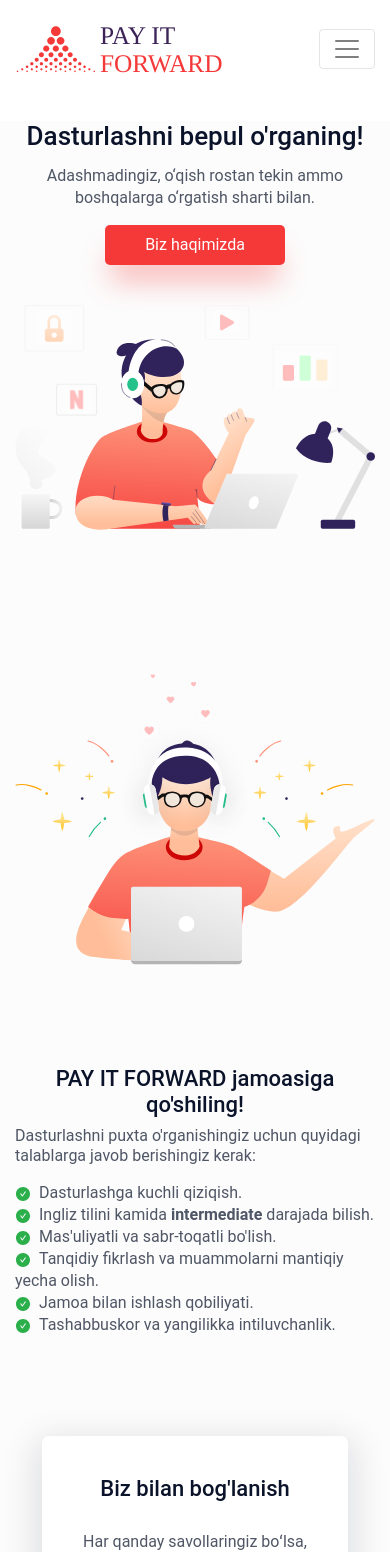
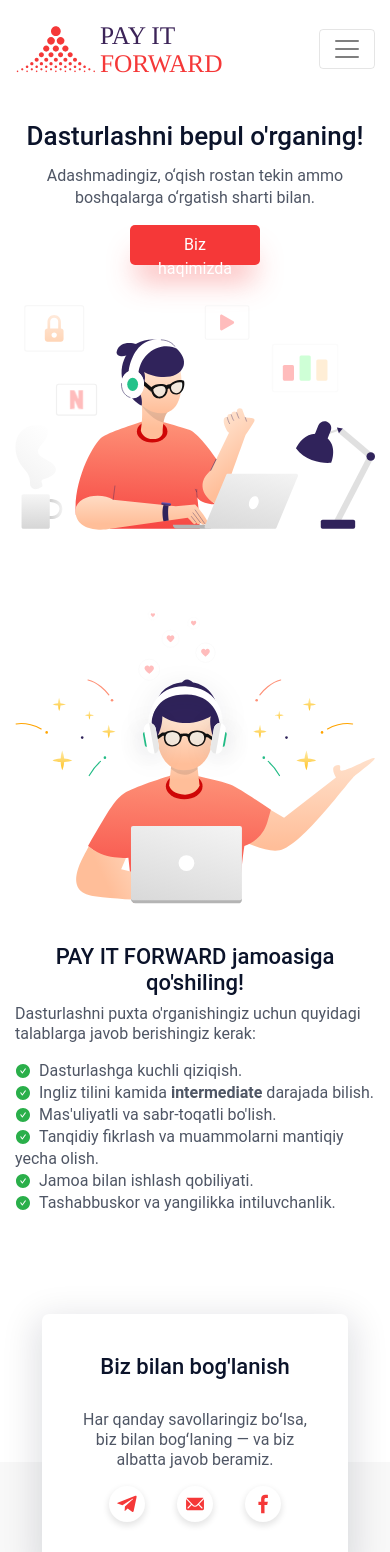
Before and after one commit to IT-forward/IT-forward.github.io, a React (Create React App) app: page / in a window 390 px wide. Shown: the top 1552 px of the page. Built offline with nearby package versions, Linux system fonts and the light colour scheme.

Commit message:
Fix CSS overlaps

```diff
--- a/src/LandingPage/LandingPage.css
+++ b/src/LandingPage/LandingPage.css
@@ -28,14 +28,12 @@
   font-size: 50px;
   line-height: 60px;
   color: #0b132a;
-  font-family: 'Roboto', sans-serif;
 }
 
 #desc-paragraph {
   font-size: 24px;
   line-height: 30px;
   color: #4f5665;
-  font-weight: 400;
 }
 
 #desc-btn {
@@ -68,20 +66,14 @@
   font-size: 18px;
   line-height: 25px;
   color: #4f5665;
-  font-weight: 400;
 }
 
 #features-desc ul li {
   font-size: 16px;
   line-height: 28px;
   color: #4f5665;
-  font-weight: 400;
 }
 
-.images {
-  width: 510px;
-  height: 416px;
-}
 .check-circle {
   color: #2aaf4a;
 }
@@ -97,7 +89,6 @@
   background-color: #fff;
   -webkit-box-shadow: 0px 10px 35px 7px rgba(11, 19, 42, 0.12);
   box-shadow: 0px 10px 35px 7px rgba(11, 19, 42, 0.12);
-  font-weight: 400;
 }
 
 #contact-us #sm-links {
@@ -332,14 +323,13 @@
   #desc-paragraph {
     font-size: 16px;
     line-height: 22px;
-
   }
 
   #desc-btn {
     font-size: 16px;
-    width: 180px;
     height: 40px;
     border-radius: 5px;
+    width: 130px;
   }
 
   #desc-image {
--- a/src/Roadmap/Roadmap.css
+++ b/src/Roadmap/Roadmap.css
@@ -3,7 +3,7 @@
     margin: 0;
     padding: 0;
 }
-#body {
+#road-map {
     background-color: #fcfcfc;
     min-height: 100vh;
     font-weight: bold;
--- a/src/Roadmap/Roadmap.tsx
+++ b/src/Roadmap/Roadmap.tsx
@@ -13,7 +13,7 @@
     <div>
 
     <Navbar />
-    <div id="body">
+    <div id="road-map">
       <h2 className="roadmap-name">
         <span>Pay IT Forward</span> jamoasining dasturlashni o'rganish xaritasi
       </h2>
@@ -24,24 +24,17 @@
             <Chapter iconComponent={chapter.iconComponent} />
             {chapter.children.map((roadmapRow) => (
               <RoadmapRow>
-
-
-
                   <Link to={{pathname: `/lessons/${roadmapRow.path}` }}>
                   <Lesson
                     title={roadmapRow.title}
                     icon={roadmapRow.iconComponent}
                   />
                    </Link>
-
-
-
               </RoadmapRow>
             ))}
           </div>
         );
       })}
-
     </div>
     <Footer />
     </div>
--- a/src/Roadmap/components/LessonPage.css
+++ b/src/Roadmap/components/LessonPage.css
@@ -1,5 +1,5 @@
 body {
-    font-family: "Roboto";
+  font-family: "Roboto", sans-serif;
 }
 
 .content-name {
@@ -43,20 +43,6 @@
 background: #f0f0f0;
 }
 
-
 img {
 width: 100%;
 }
-
-/* @media (min-width: 320px) and (max-width: 767.98px) {
-.box-1 {
-    width: 300px;
-    overflow: auto;
-  }
-
-  .box-2 {
-    width: 800px;
-  }
-
-}
-*/
```
